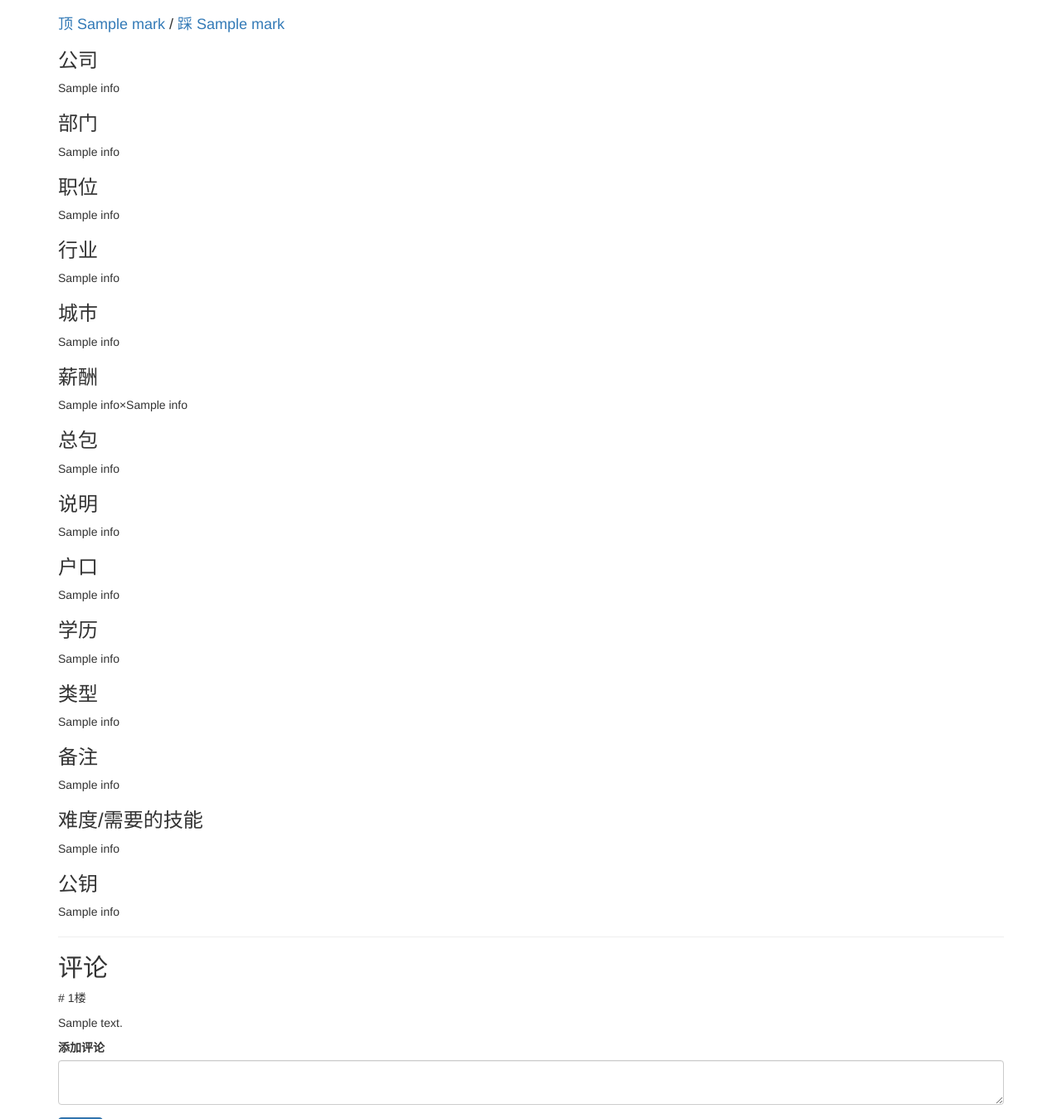
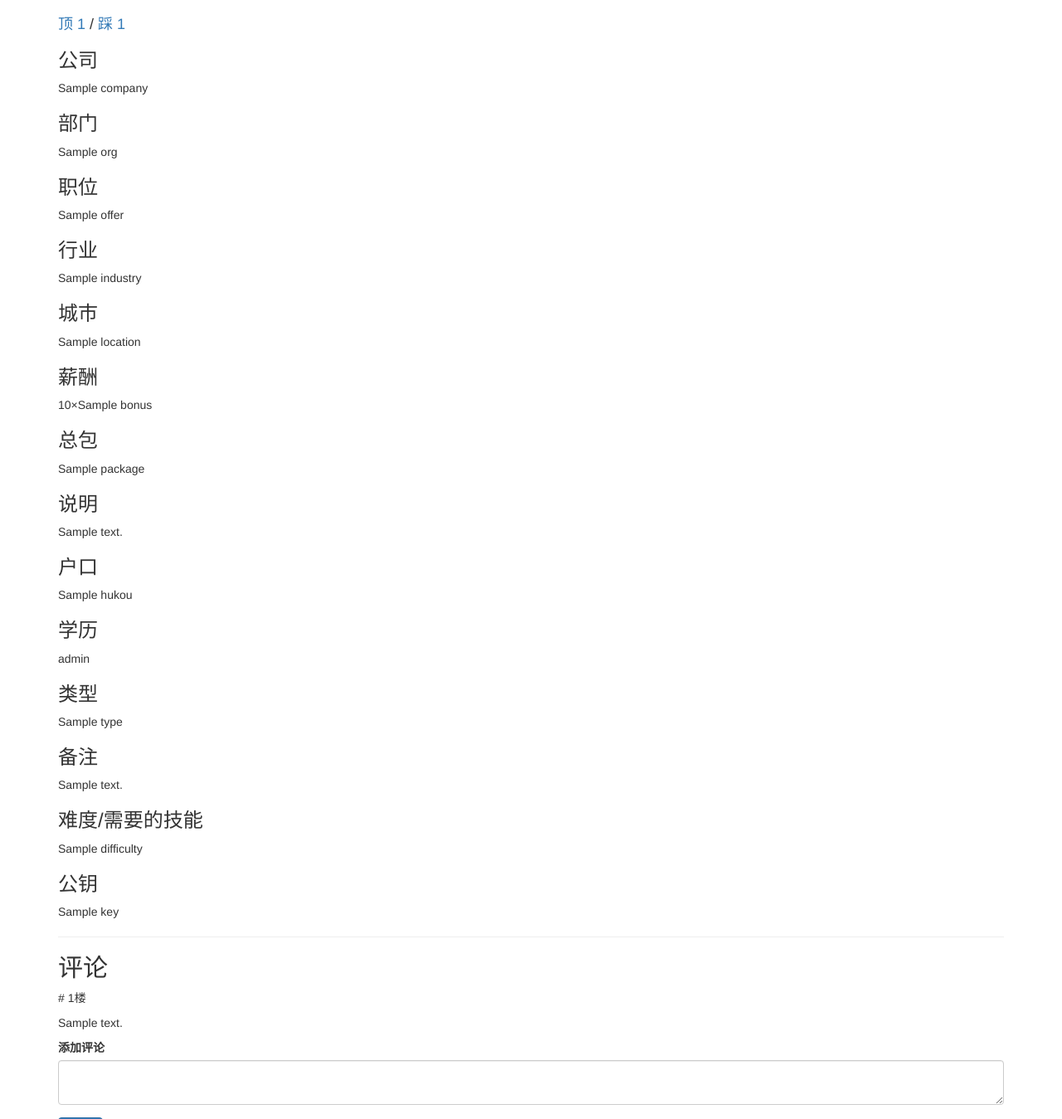
Before and after one commit to sxwxs/BUPTOfferReaper, a Flask app: template templates/view.html in a window 1280 px wide. Shown: the top 1349 px of the page at 83% size. Run offline with Flask 2, Linux system fonts and the light colour scheme; the template is opened without the code that fills it: most values are stand-ins (such as "Sample title", 1, 10 or a date in 2020); some libraries are stand-ins or nearby versions.

Commit message:
feat: db support

```diff
--- a/main.py
+++ b/main.py
@@ -7,99 +7,88 @@ import threading
 import rsa
 from flask import Flask, request, render_template, session, redirect, url_for
 
+from models import Offer, Comment, Mark, db
 
 app = Flask(__name__)
 
 
-data_list = []
-data_col = ['company', 'org', 'title', 'industry,location', 'salary', 'bonus', 'package', 'note', 'hukou', 'level', 'type_', 'comments', 'key', 'time', 'difficulty']
+def migrate_from_jl():
+    data_list = []
+    data_col = ['company', 'org', 'title', 'industry,location', 'salary', 'bonus', 'package', 'note', 'hukou', 'level',
+                'type_', 'comments', 'key', 'time', 'difficulty']
 
-mark_list = []
-comment_list = []
-mark_queue = queue.Queue()
-comment_queue = queue.Queue()
-write_record_queue = queue.Queue()
+    mark_list = []
+    comment_list = []
 
-if os.path.exists('data.jl'):
-    with open('data.jl', encoding='utf8') as f:
-        for l in f:
-            record = json.loads(l)
-            if len(record) < len(data_col):
-                record += [''] * (len(data_col)-len(data_list))
-            data_list.append(record)
-            mark_list.append([0, 0])
-            comment_list.append([])
-    if os.path.exists('marks.log'):
-        with open('marks.log', encoding='utf8') as f:
+    if os.path.exists('data.jl'):
+        with open('data.jl', encoding='utf8') as f:
             for l in f:
-                i, x, _, _ = l.split('\t')
-                mark_list[int(i)][int(x)] += 1
-    if os.path.exists('comments.log'):
-        with open('comments.log', encoding='utf8') as f:
-            for l in f:
-                i, x, _, _ = l.split('\t')
-                comment_list[int(i)].append(x)
+                record = json.loads(l)
+                if len(record) < len(data_col):
+                    record += [''] * (len(data_col) - len(data_list))
+                data_list.append(record)
+                mark_list.append([0, 0])
+                comment_list.append([])
+        if os.path.exists('marks.log'):
+            with open('marks.log', encoding='utf8') as f:
+                for l in f:
+                    i, x, _, _ = l.split('\t')
+                    mark_list[int(i)][int(x)] += 1
+        if os.path.exists('comments.log'):
+            with open('comments.log', encoding='utf8') as f:
+                for l in f:
+                    i, x, _, _ = l.split('\t')
+                    comment_list[int(i)].append(x)
 
-def write_record_thread():
-    while True:
-        r = write_record_queue.get()
-        with open('data.jl', 'a', encoding='utf8') as f:
-            f.write(r)
+        for old_id, d in enumerate(data_list):
+            [company, org, title, industry, location, salary, bonus, package, note, hukou, level, type_, comments, key,
+             created, difficulty] = d
 
-def mark_thread():
-    while True:
-        i, x, ip = mark_queue.get()
-        if i < len(mark_list):
-            mark_list[i][x] += 1
-        with open('marks.log', 'a', encoding='utf8') as f:
-            f.write('%d\t%d\t%s\t%d\n' % (i, x, ip, int(time.time())))
+            up_count = mark_list[old_id][0]
+            down_count = mark_list[old_id][1]
+            offer = Offer.create(company=company, org=org, title=title, industry=industry, location=location,
+                                 salary=salary,
+                                 bonus=bonus,
+                                 package=package, note=note, hukou=hukou, level=level, type_=type_, comments=comments,
+                                 key=key,
+                                 created=created, difficulty=difficulty, up_count=up_count, down_count=down_count)
 
-def comment_thread():
-    while True:
-        i, x, ip = comment_queue.get()
-        if i < len(comment_list):
-            comment_list[i].append(x)
-        with open('comments.log', 'a', encoding='utf8') as f:
-            f.write('%d\t%s\t%s\t%d\n' % (i, x, ip, int(time.time())))
+            user_comments = comment_list[old_id]
+            for user_comment in user_comments:
+                Comment.create(offer=offer, comment=user_comment, ip="", created=time.time())
 
-t1 = threading.Thread(target=write_record_thread)
-t2 = threading.Thread(target=mark_thread)
-t3 = threading.Thread(target=comment_thread)
-t1.start()
-t2.start()
-t3.start()
-
-@app.route('/yPmgNXW/')
-def status():
-    return str(t1) + str(t2) + str(t3)
 
 @app.route('/')
 def index():
-    return render_template('index.html', offer_cnt=len(data_list) , status='正常', data_list=data_list)
+    offers = list(Offer.select().execute())
+    return render_template('index.html', offer_cnt=len(offers), status='正常', data_list=offers)
+
 
 @app.route('/submit/')
 def submit():
     return render_template('submit.html')
 
+
 @app.route('/api/submit/', methods=['GET', 'POST'])
 def submit_api():
     if request.method == 'POST':
-        company = request.form['company']
-        org = request.form['org']
-        title = request.form['title']
-        industry = request.form['industry']
-        location = request.form['location']
-        salary = request.form['salary']
-        bonus = request.form['bonus']
-        package = request.form['package']
-        note = request.form['note']
-        hukou = request.form['hukou']
-        level = request.form['level']
-        type_ = request.form['type']
-        comments = request.form['comments']
+        offer = Offer(company=request.form['company'],
+                      org=request.form['org'],
+                      title=request.form['title'],
+                      industry=request.form['industry'],
+                      location=request.form['location'],
+                      salary=request.form['salary'],
+                      bonus=request.form['bonus'],
+                      package=request.form['package'],
+                      note=request.form['note'],
+                      hukou=request.form['hukou'],
+                      level=request.form['level'],
+                      type_=request.form['type'],
+                      comments=request.form['comments'],
+                      difficulty=request.form['difficulty'])
         key = request.form['key']
-        difficulty = request.form['difficulty']
-        if not key or not key.isdigit(): # 如果 key 为空或非法，则生成新的 key
+
+        if not key or not key.isdigit():  # 如果 key 为空或非法，则生成新的 key
             key, private = rsa.newkeys(512)
             assert key.e == 65537
             key = key.n
@@ -107,20 +96,21 @@ def submit_api():
             private_key='%d,%d,%d,%d,%d' % (n, e, d, p, q)
         else:
             key = int(key)
-            private_key = ''
-        record = [company, org, title,industry,location, salary, bonus, package, note, hukou, level, type_, comments, key, time.time(), difficulty]
-        record_str = json.dumps(record, ensure_ascii=False) + '\n'
-        write_record_queue.put(record_str)
-        mark_list.append([0, 0])
-        comment_list.append([])
-        data_list.append(record)
+
+        offer.key = key
+        offer.created = time.time()
+
+        offer.save()
+
         return render_template('submit_result.html', public_key=str(key), private_key=private_key)
-    else:
         return ''
+
 
 @app.route('/view/<int:id_>/')
 def view(id_):
-    return render_template('view.html', info=data_list[id_], comment=comment_list[id_], mark=mark_list[id_], id_=id_)
+    offer = Offer.get_by_id(id_)
+    return render_template('view.html', offer=offer, id_=id_)
+
 
 def get_ip():
     try:
@@ -129,21 +119,37 @@ def get_ip():
         ip = request.remote_addr
     return ip
 
+
 @app.route('/api/mark/<int:id_>/<int:x>/')
+@db.atomic()
 def mark(id_, x):
     assert x in [0, 1]
     ip = get_ip()
-    mark_queue.put((id_, x, ip))
+
+    offer = Offer.get_by_id(id_)
+    Mark.create(offer=offer, mark=x, ip=ip, created=time.time())
+    if x == 0:
+        offer.up_count += 1
+    else:
+        offer.down_count += 1
+    offer.save()
     return "成功！"
 
+
 @app.route('/api/comment/<int:id_>/')
+@db.atomic()
 def comment(id_):
     comment = request.args.get('c', None)
     if len(comment) > 1000:
         return "评论长度不能大于 1000！"
     ip = get_ip()
-    comment_queue.put((id_, comment, ip))
+    offer = Offer.get_by_id(id_)
+    Comment.create(offer=offer, comment=comment, ip=ip, created=time.time())
     return "成功！"
 
-if __name__=='__main__':
+
+if __name__ == '__main__':
+    db.connect()
+    db.create_tables([Offer, Comment, Mark])
+    migrate_from_jl()
     app.run(host='127.0.0.1', port=12345)
--- a/templates/view.html
+++ b/templates/view.html
@@ -21,40 +21,40 @@
 <p></p>
 <div class="container">
        <div>
-			<h4><a href='javascript:void(0)' onclick="mark(0)">顶 {{mark[0]}}</a> / <a href='javascript:void(0)' onclick="mark(1)">踩 {{mark[1]}}</a></h4>
+			<h4><a href='javascript:void(0)' onclick="mark(0)">顶 {{offer.up_count}}</a> / <a href='javascript:void(0)' onclick="mark(1)">踩 {{offer.down_count}}</a></h4>
 			<h3>公司</h3>
-			<p>{{info[0]}}</p>
+			<p>{{offer.company}}</p>
 			<h3>部门</h3>
-			<p>{{info[1]}}</p>
+			<p>{{offer.org}}</p>
 			<h3>职位</h3>
-			<p>{{info[2]}}</p>
+			<p>{{offer.title}}</p>
 			<h3>行业</h3>
-			<p>{{info[3]}}</p>
+			<p>{{offer.industry}}</p>
 			<h3>城市</h3>
-			<p>{{info[4]}}</p>
+			<p>{{offer.location}}</p>
 			<h3>薪酬</h3>
-			<p>{{info[5]}}×{{info[6]}}</p>
+			<p>{{offer.salary}}×{{offer.bonus}}</p>
 			<h3>总包</h3>
-			<p>{{info[7]}}</p>
+			<p>{{offer.package}}</p>
 			<h3>说明</h3>
-			<p>{{info[8]}}</p>
+			<p>{{offer.note}}</p>
 			<h3>户口</h3>
-			<p>{{info[9]}}</p>
+			<p>{{offer.hukou}}</p>
 			<h3>学历</h3>
-			<p>{{info[10]}}</p>
+			<p>{{offer.level}}</p>
 			<h3>类型</h3>
-			<p>{{info[11]}}</p>
+			<p>{{offer.type_}}</p>
 			<h3>备注</h3>
-			<p>{{info[12]}}</p>
+			<p>{{offer.comments}}</p>
 			<h3>难度/需要的技能</h3>
-			<p>{{info[15]}}</p>
+			<p>{{offer.difficulty}}</p>
 			<h3>公钥</h3>
-			<p>{{info[13]}}</p>
+			<p>{{offer.key}}</p>
 			<hr>
 			<h2>评论</h2>
-			{% for c in comment %}
+			{% for c in offer.user_comments %}
 				<p># {{loop.index}}楼</p>
-				<p>{{c}}</p>
+				<p>{{c.comment}}</p>
 			{% endfor %}
 		  <div class="form-group">
 			 <label>添加评论</label>
```
Also changed, not shown: models.py (added, +50 -0 lines), requirements.txt (+9 -2 lines), templates/index.html (+10 -10 lines), README.md.
